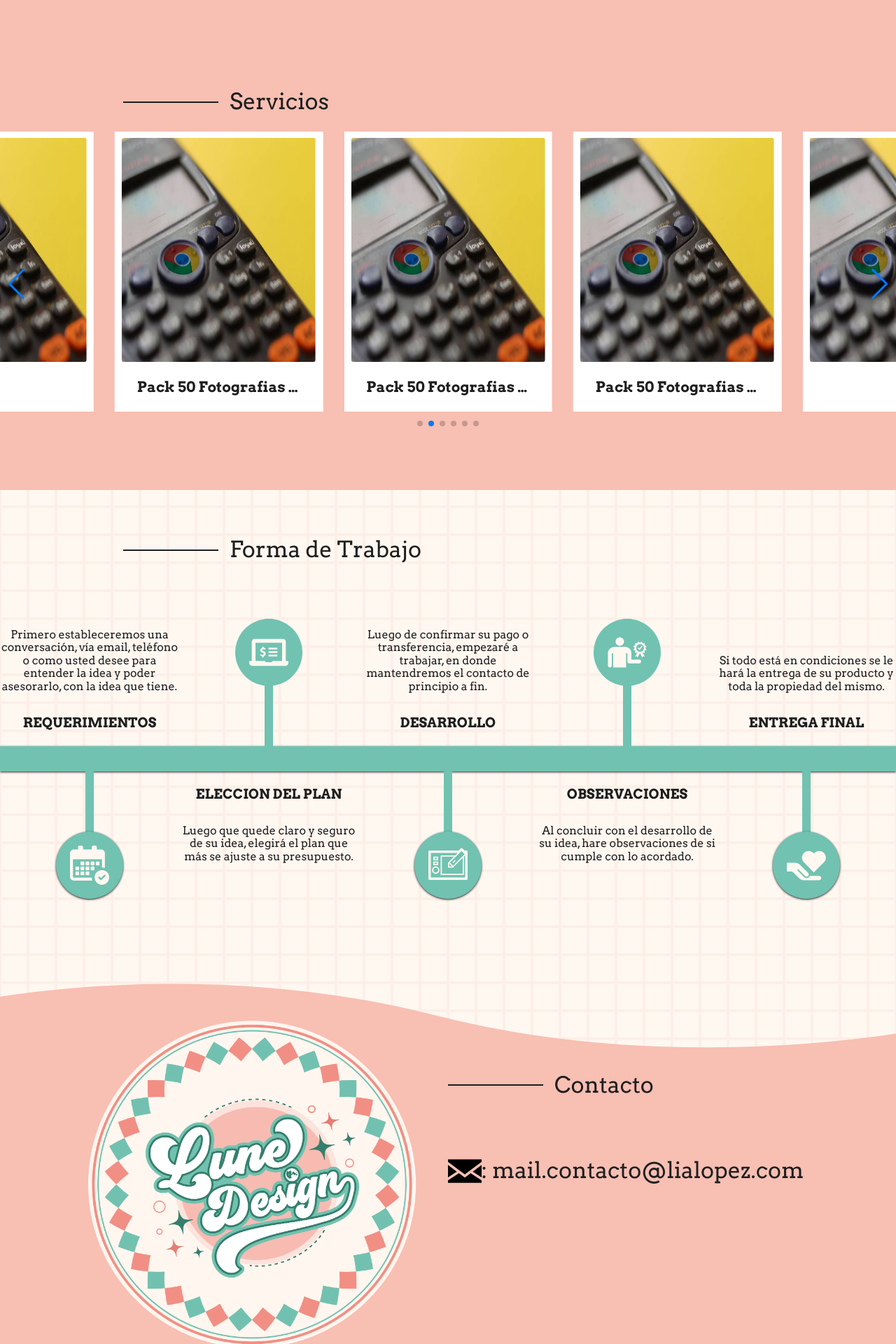
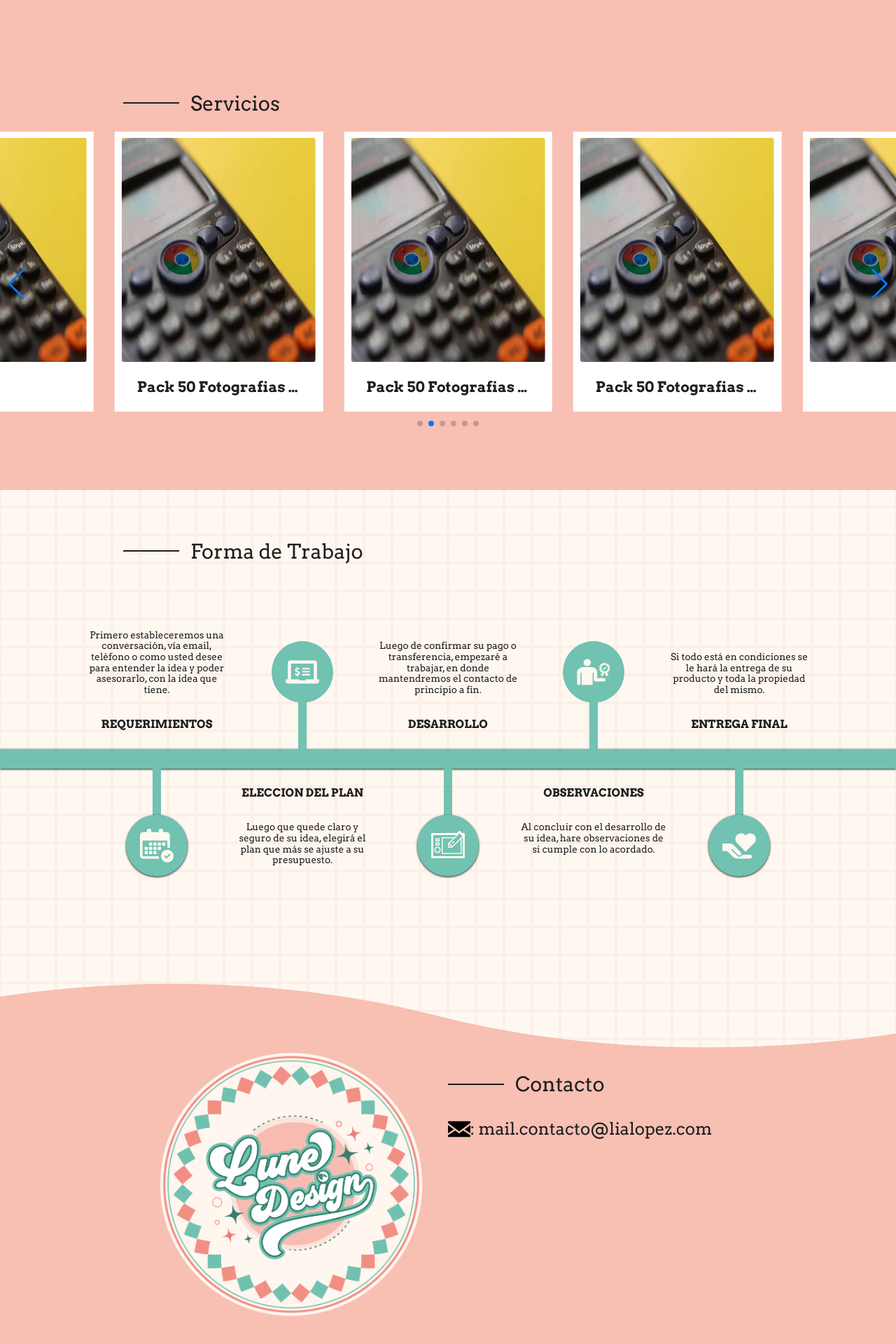
Before and after one commit to json-was/lunedesign_project, a React (Vite) app: page / in a window 1280 px wide. Shown: the part 740-2660 px from the top of the page at 70% size. Built offline with nearby package versions, Linux system fonts and the light colour scheme; a web font is replaced by a local one.

Commit message:
Pagina de Inicio con responsive.

```diff
--- a/src/components/Navbar/Navbar.style.js
+++ b/src/components/Navbar/Navbar.style.js
@@ -10,6 +10,10 @@ export const Main = styled.div`
   position: fixed;
   width: 100%;
   z-index: 1000;
+
+  @media screen and (max-width: 1366px) {
+    height: 4.5rem;
+  }
 `;
 
 // ============
@@ -25,6 +29,10 @@ export const LeftSide = styled.div`
 export const Logo = styled.img`
   margin-top: 4.5rem;
   width: 11rem;
+
+  @media screen and (max-width: 1366px) {
+    width: 9.5rem;
+  }
 `;
 
 export const LinkList = styled.ul`
--- a/src/pages/Inicio/components/Contacto/Contacto.style.js
+++ b/src/pages/Inicio/components/Contacto/Contacto.style.js
@@ -26,6 +26,10 @@ export const LeftSide = styled.div`
 export const Logo = styled.img`
   margin-top: 10%;
   width: 35rem;
+
+  @media screen and (max-width: 1366px) {
+    width: 28rem;
+  }
 `;
 
 // ============
@@ -49,6 +53,10 @@ export const TitleBox = styled.div`
 export const Title = styled.h3`
   font-size: 2rem;
   font-weight: 400;
+
+  @media screen and (max-width: 1366px) {
+    font-size: 1.8rem;
+  }
 `;
 
 export const SpanLine = styled.span`
@@ -56,6 +64,10 @@ export const SpanLine = styled.span`
   height: 2px;
   margin-right: 1rem;
   width: 8.5rem;
+
+  @media screen and (max-width: 1366px) {
+    width: 5rem;
+  }
 `;
 
 export const TextBox = styled.div`
@@ -65,12 +77,24 @@ export const TextBox = styled.div`
   height: auto;
   margin-top: 5rem;
   width: auto;
+
+  @media screen and (max-width: 1366px) {
+    margin-top: 2rem;
+  }
 `;
 
 export const IconMail = styled.img`
   width: 3rem;
+
+  @media screen and (max-width: 1366px) {
+    width: 2rem;
+  }
 `;
 
 export const Parrafo = styled.p`
   font-size: 2rem;
+
+  @media screen and (max-width: 1366px) {
+    font-size: 1.5rem;
+  }
 `;
--- a/src/pages/Inicio/components/LuneDesign/LuneDesign.style.js
+++ b/src/pages/Inicio/components/LuneDesign/LuneDesign.style.js
@@ -1,5 +1,9 @@
 import styled from "styled-components";
 import bg_wave_top from "@assets/bg_wave_top.svg";
+
+// @media screen and (min-width:350px){
+
+// }
 
 export const Main = styled.div`
   background-image: url(${bg_wave_top});
@@ -26,8 +30,22 @@ export const LeftSide = styled.div`
 
 export const Logo = styled.img`
   width: 47rem;
+
+  @media screen and (max-width: 1680px) {
+    width: 35rem;
+  }
+
+  @media screen and (max-width: 1366px) {
+    width: 28rem;
+  }
 `;
+// export const Logo = styled.img`
+//   width: 47rem;
 
+//   @media screen and (min-width:1680px) {
+
+//   }
+// `;
 // ============
 // RIGHT
 // ============
@@ -59,6 +77,10 @@ export const TitleLine = styled.span`
   color: #1e1e1e;
   font-family: "Bowlby One SC", cursive;
   font-size: 6rem;
+
+  @media screen and (max-width: 1366px) {
+    font-size: 4.5rem;
+  }
 `;
 
 export const TextBox = styled.div`
@@ -70,6 +92,10 @@ export const TextBox = styled.div`
 export const Parrafo = styled.p`
   font-size: 1.25rem;
   margin-bottom: 2rem;
+
+  @media screen and (max-width: 1366px) {
+    font-size: 1.1rem;
+  }
 `;
 
 export const Button = styled.a`
@@ -89,4 +115,8 @@ export const Button = styled.a`
       cursor: pointer;
     }
   }
+
+  @media screen and (max-width: 1366px) {
+    padding: 0.6rem 3.5rem;
+  }
 `;
--- a/src/pages/Inicio/components/Servicios/Servicios.style.js
+++ b/src/pages/Inicio/components/Servicios/Servicios.style.js
@@ -29,6 +29,10 @@ export const TitleBox = styled.div`
 export const Title = styled.h3`
   font-size: 2rem;
   font-weight: 400;
+
+  @media screen and (max-width: 1366px) {
+    font-size: 1.8rem;
+  }
 `;
 
 export const SpanLine = styled.span`
@@ -36,6 +40,10 @@ export const SpanLine = styled.span`
   height: 2px;
   margin: 0 1rem 0 11rem;
   width: 8.5rem;
+
+  @media screen and (max-width: 1366px) {
+    width: 5rem;
+  }
 `;
 
 // ============
--- a/src/pages/Inicio/components/Servicios/components/RowCard.style.js
+++ b/src/pages/Inicio/components/Servicios/components/RowCard.style.js
@@ -75,4 +75,8 @@ export const CardDescription = styled.p`
   height: 70%;
   margin: 1.5rem;
   overflow-y: scroll;
+
+  @media screen and (max-width: 1366px) {
+    height: 45%;
+  }
 `;
--- a/src/pages/Inicio/components/WorkFlow/WorkFlow.style.js
+++ b/src/pages/Inicio/components/WorkFlow/WorkFlow.style.js
@@ -29,6 +29,10 @@ export const TitleBox = styled.div`
 export const Title = styled.h3`
   font-size: 2rem;
   font-weight: 400;
+
+  @media screen and (max-width: 1366px) {
+    font-size: 1.8rem;
+  }
 `;
 
 export const SpanLine = styled.span`
@@ -36,6 +40,10 @@ export const SpanLine = styled.span`
   height: 2px;
   margin: 0 1rem 0 11rem;
   width: 8.5rem;
+
+  @media screen and (max-width: 1366px) {
+    width: 5rem;
+  }
 `;
 
 // ============
@@ -66,4 +74,8 @@ export const CentralLine = styled.div`
   height: 2.2rem;
   justify-content: center;
   width: 100%;
+
+  @media screen and (max-width: 1366px) {
+    height: 1.7rem;
+  }
 `;
--- a/src/pages/Inicio/components/WorkFlow/components/BottomBox/BottomBox.style.js
+++ b/src/pages/Inicio/components/WorkFlow/components/BottomBox/BottomBox.style.js
@@ -22,6 +22,22 @@ export const WorkBox = styled.div`
       }
     }
   }
+
+  @media screen and (max-width: 1366px) {
+    height: 21rem;
+    width: 13rem;
+
+    @media (hover: hover) {
+      &:hover {
+        h3 {
+          font-size: 1.3rem;
+        }
+        img {
+          width: 3.5rem;
+        }
+      }
+    }
+  }
 `;
 
 // ============
@@ -41,11 +57,19 @@ export const TopContainer = styled.div`
 export const Text = styled.p`
   margin-bottom: 2rem;
   text-align: center;
+
+  @media screen and (max-width: 1366px) {
+    font-size: 0.85rem;
+  }
 `;
 
 export const TextTitle = styled.h3`
   font-size: 1.2rem;
   margin-bottom: 2.5rem;
+
+  @media screen and (max-width: 1366px) {
+    font-size: 1rem;
+  }
 `;
 
 // ============
@@ -69,6 +93,10 @@ export const LineIcon = styled.div`
   height: 100%;
   justify-content: flex-end;
   width: 0.8rem;
+
+  @media screen and (max-width: 1366px) {
+    width: 0.7rem;
+  }
 `;
 
 export const IconBox = styled.div`
@@ -81,8 +109,17 @@ export const IconBox = styled.div`
   height: 6rem;
   justify-content: center;
   width: 6rem;
+
+  @media screen and (max-width: 1366px) {
+    height: 5.5rem;
+    width: 5.5rem;
+  }
 `;
 
 export const Icon = styled.img`
   width: 3.5rem;
+
+  @media screen and (max-width: 1366px) {
+    width: 3rem;
+  }
 `;
--- a/src/pages/Inicio/components/WorkFlow/components/TopBox/TopBox.style.js
+++ b/src/pages/Inicio/components/WorkFlow/components/TopBox/TopBox.style.js
@@ -19,6 +19,22 @@ export const WorkBox = styled.div`
       }
       img {
         width: 4rem;
+      }
+    }
+  }
+
+  @media screen and (max-width: 1366px) {
+    height: 21rem;
+    width: 13rem;
+
+    @media (hover: hover) {
+      &:hover {
+        h3 {
+          font-size: 1.3rem;
+        }
+        img {
+          width: 3.5rem;
+        }
       }
     }
   }
@@ -45,6 +61,10 @@ export const LineIcon = styled.div`
   height: 100%;
   justify-content: flex-start;
   width: 0.8rem;
+
+  @media screen and (max-width: 1366px) {
+    width: 0.7rem;
+  }
 `;
 
 export const IconBox = styled.div`
@@ -56,10 +76,19 @@ export const IconBox = styled.div`
   height: 6rem;
   justify-content: center;
   width: 6rem;
+
+  @media screen and (max-width: 1366px) {
+    height: 5.5rem;
+    width: 5.5rem;
+  }
 `;
 
 export const Icon = styled.img`
   width: 3.5rem;
+
+  @media screen and (max-width: 1366px) {
+    width: 3rem;
+  }
 `;
 
 // ============
@@ -79,9 +108,18 @@ export const BottomContainer = styled.div`
 export const Text = styled.p`
   margin-top: 2rem;
   text-align: center;
+
+  @media screen and (max-width: 1366px) {
+    font-size: 0.85rem;
+  }
 `;
 
 export const TextTitle = styled.h3`
   font-size: 1.2rem;
   margin-top: 2.5rem;
+  text-align: center;
+
+  @media screen and (max-width: 1366px) {
+    font-size: 1rem;
+  }
 `;
```
